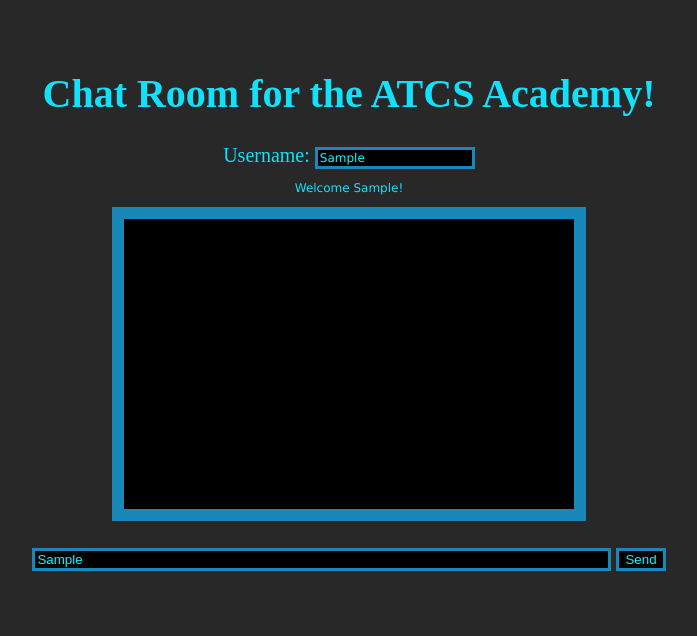
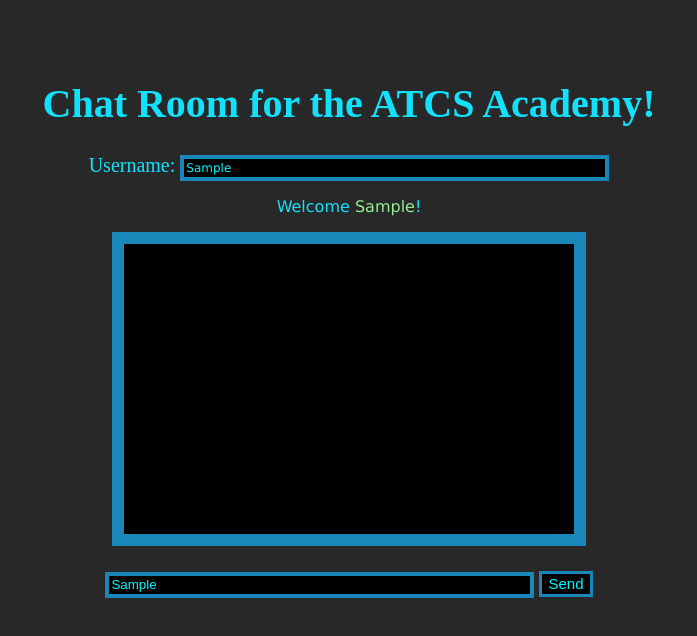
Before and after one commit to gabash23/HBV-Telecommies, a browser extension: page filler.html in a window 1280 px wide. Both pictures are taken after typing "Sample", "Sample" into the empty fields and a click on the button "Submit". Shown: the whole page, without its empty margins (291-988 px from the left). Drawn offline with Linux system fonts and the light colour scheme.

Commit message:
pranjalistired

```diff
--- a/popup.js
+++ b/popup.js
@@ -7,7 +7,7 @@ function username (event){
     if (newName === '') {
 
     } else {
-        document.getElementById('username1').innerHTML='Welcome ' + newName + '!';
+        document.getElementById('username1').innerHTML='Welcome ' + (newName).fontcolor('lightgreen') + '!';
         var element = document.getElementById('subUN')
         element.parentNode.removeChild(element);
     }
@@ -25,7 +25,7 @@ function sendMessage (event){
     let newmsg = document.getElementById('usermsg').value;
     var today = new Date();
     var time = today.getHours() + ':' + today.getMinutes() + ':' + today.getSeconds();
-    msgList.push(username + (' ('+time+')').fontcolor('grey') + ' : ' + newmsg);
+    msgList.push(username + (' ('+time+')').fontcolor('lightgreen') + ' : ' + newmsg);
     var newLine = msgList.join('<br>')
     document.getElementById('messages').innerHTML = newLine;
     document.getElementById('usermsg').innerHTML='';
--- a/style.css
+++ b/style.css
@@ -3,7 +3,7 @@ body {
     font: 20px comicsans;
     color: rgb(19, 225, 252);
     text-align: center;
-    padding: 35px;
+    padding: 45px;
 }
 
 #chatbox {
@@ -27,7 +27,7 @@ body {
 
 #username1{
     font-family: "Verdana";
-    font-size: 12px;
+    font-size: 16px;
 }
 
 #username{
@@ -40,14 +40,21 @@ body {
 }
 input {
     background-color: black;
-    border:3px solid rgb(25, 136, 184);
+    border:4px solid rgb(25, 136, 184);
     color: rgb(0, 247, 255);
+    height: 16px;
+    width: 417px;
+
 }
 button {
     background-color: black;
     border:3px solid rgb(25, 136, 184);
     color: rgb(0, 247, 255);
+    height: 26px;
+    font-size: 15px;
 }
 p {
     font-size: 16;
 }
+.username {
+}
```
